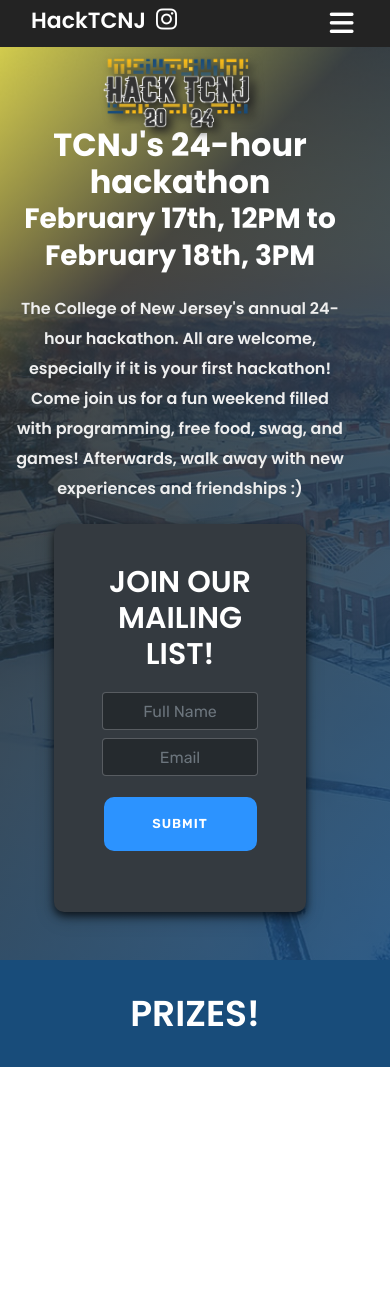
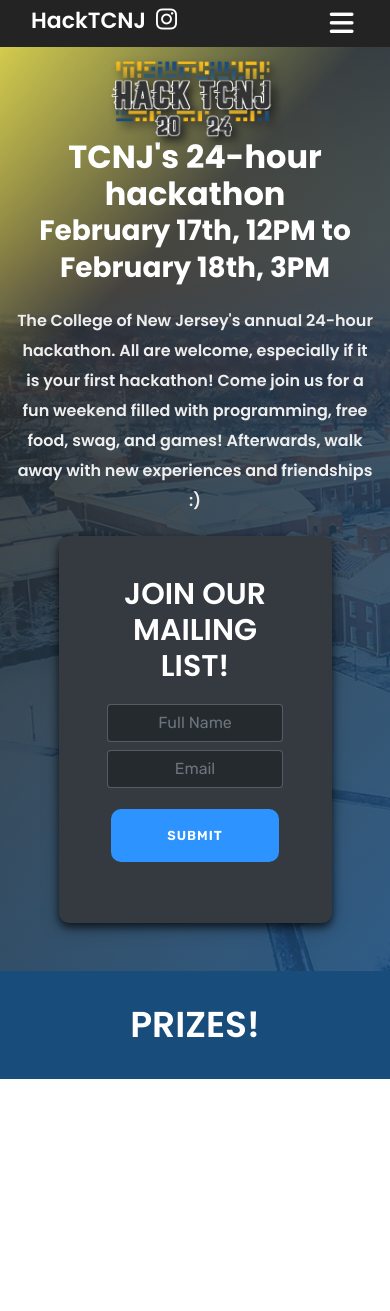
Before and after one commit to tcnj-acm/halo, a Django app: page / in a window 390 px wide. Shown: the top 1311 px of the page. Run offline with Django 3.2, Linux system fonts and the light colour scheme; data that the repository does not hold is empty; some libraries are stand-ins or nearby versions.

Commit message:
Fixed responsive layout bug.

```diff
--- a/static/css/landing_css/style.css
+++ b/static/css/landing_css/style.css
@@ -1795,6 +1795,10 @@ SERVICE PAGE
     font-size: 16px;
   }
 
+  .banner-content {
+    padding-right: 0;
+  }
+
   /*----------------
      INTRO
     ----------------*/
```
